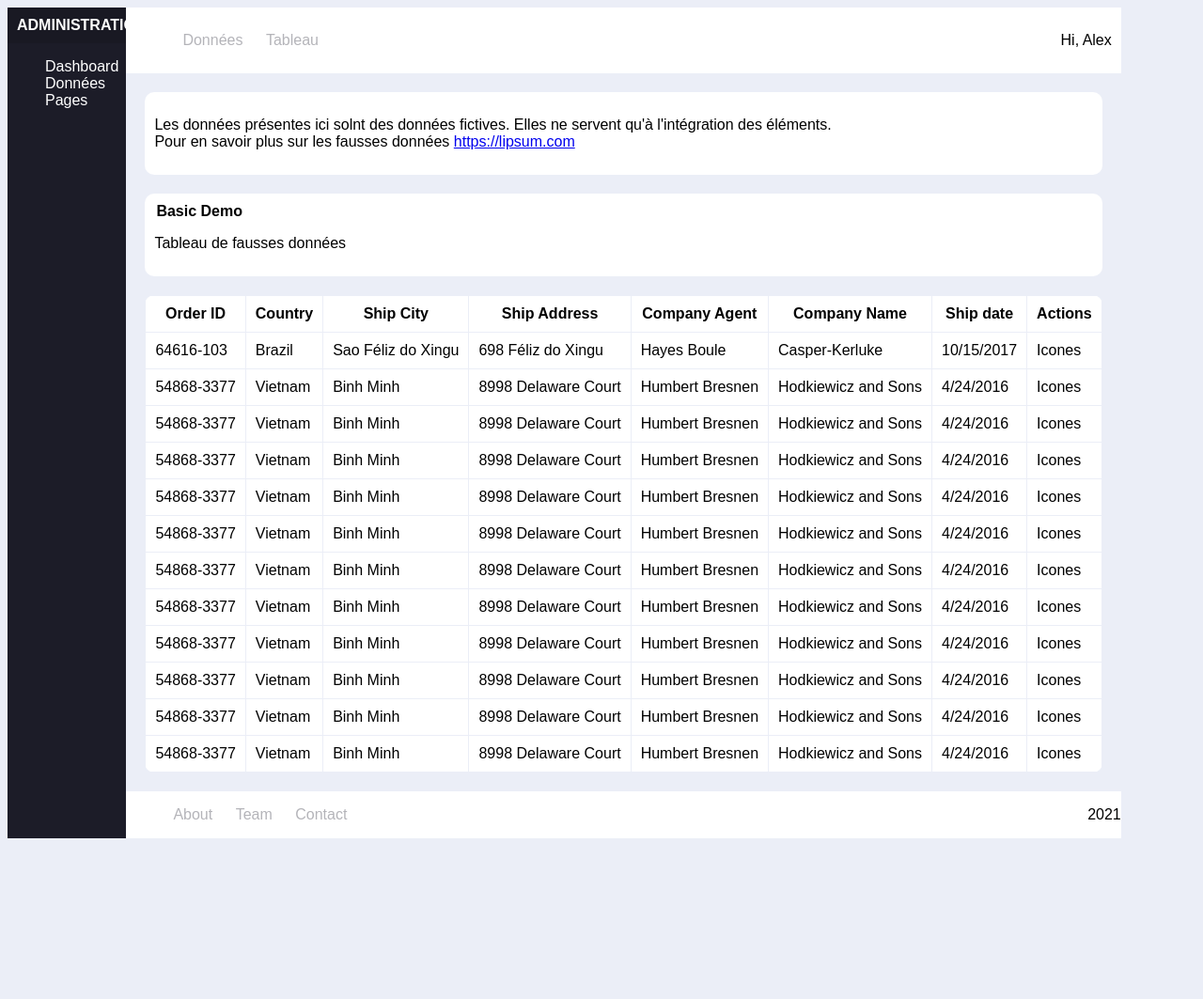
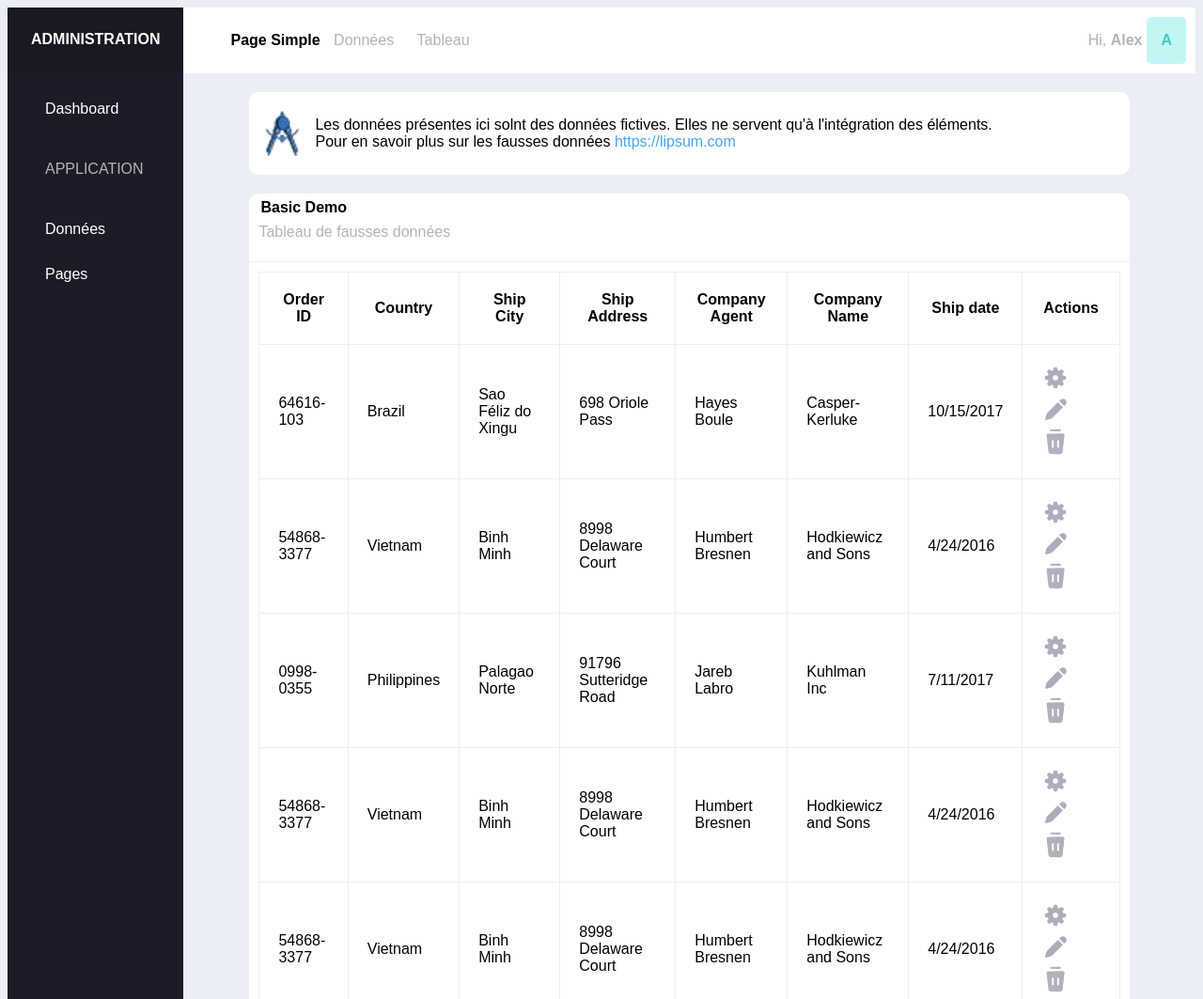
Before and after one commit to MarineHerbeth/Templates, a plain HTML site: page index.html in a window 1280 px wide. Shown: the top 1063 px of the page at 94% size. Before the commit the page ends 900 px from the top, so only its background shows below. Drawn offline with Linux system fonts and the light colour scheme.

Commit message:
docs: adding pictures

```diff
--- a/index.html
+++ b/index.html
@@ -10,7 +10,9 @@
     <nav>
         <legend> <strong>Administration</strong></legend>
         <ul>
+
             <li><a href="">Dashboard</a></li>
+            <p class="grey-text-uppercase">Application</p>
             <li><a href="">Données</a></li>
             <li><a href="">Pages</a></li>
         </ul>
@@ -18,21 +20,27 @@
     <section>
     <header class="background-white">
         <ul class="liste-horizontale">
+            <strong>Page Simple</strong>
             <li><a href="">Données</a></li>
             <li><a href="">Tableau</a></li>
         </ul>
-        <p>Hi, Alex</p>
+        <div>
+        <p class="grey-text">Hi, <strong> Alex</strong></p>
+        <div class="squared"><p> <strong> A </strong></p></div>
+    </div>
  </header>
  <main>
-    <section class="white-marged">
+    <section class="white-marged" id="flex">
+        <img src="images/compass.png" alt="Compas">
         <p>Les données présentes ici solnt des données fictives. Elles ne servent qu'à l'intégration des éléments. <br> Pour en savoir plus sur les fausses données <a href="https//lipsum.com">https://lipsum.com</a>
         </p>
     </section>
-    <Div class="white-marged">
+    <Div class="white-marged" id="radius-bottom">
     <legend> <strong>Basic Demo</strong></legend>
-<p>Tableau de fausses données</p>
+<p class="grey-text">Tableau de fausses données</p>
     </Div>
-    <table class="white-marged">
+    <div>
+    <table id="radius-top">
     <tr>
         <th>Order ID</th>
         <th>Country</th>
@@ -47,11 +55,11 @@
         <td>64616-103</td>
         <td>Brazil</td>
         <td>Sao Féliz do Xingu</td>
-        <td>698 Féliz do Xingu</td>
+        <td>698 Oriole Pass</td>
         <td>Hayes Boule</td>
         <td>Casper-Kerluke</td>
         <td>10/15/2017</td>
-        <td> Icones</td>
+        <td> <a href=""><img src="images/settings.png" alt="Réglages"> </a> <a href=""><img src="images/edit.png" alt="Editer"></a> <a href=""><img src="images/trash.png" alt="Supprimer"></a></td>
     </tr>
     <tr>
         <td>54868-3377</td>
@@ -61,7 +69,17 @@
         <td>Humbert Bresnen</td>
         <td>Hodkiewicz and Sons</td>
         <td>4/24/2016</td>
-        <td>Icones </td>
+        <td> <a href=""><img src="images/settings.png" alt="Réglages"> </a> <a href=""><img src="images/edit.png" alt="Editer"></a> <a href=""><img src="images/trash.png" alt="Supprimer"></a></td>
+    </tr>
+    <tr>
+        <td>0998-0355</td>
+        <td>Philippines</td>
+        <td>Palagao Norte</td>
+        <td>91796 Sutteridge Road</td>
+        <td>Jareb Labro</td>
+        <td>Kuhlman Inc</td>
+        <td>7/11/2017</td>
+        <td> <a href=""><img src="images/settings.png" alt="Réglages"> </a> <a href=""><img src="images/edit.png" alt="Editer"></a> <a href=""><img src="images/trash.png" alt="Supprimer"></a></td>
     </tr>
     <tr>
         <td>54868-3377</td>
@@ -71,7 +89,7 @@
         <td>Humbert Bresnen</td>
         <td>Hodkiewicz and Sons</td>
         <td>4/24/2016</td>
-        <td>Icones </td>
+        <td> <a href=""><img src="images/settings.png" alt="Réglages"> </a> <a href=""><img src="images/edit.png" alt="Editer"></a> <a href=""><img src="images/trash.png" alt="Supprimer"></a></td>
     </tr>
     <tr>
         <td>54868-3377</td>
@@ -81,7 +99,7 @@
         <td>Humbert Bresnen</td>
         <td>Hodkiewicz and Sons</td>
         <td>4/24/2016</td>
-        <td>Icones </td>
+        <td> <a href=""><img src="images/settings.png" alt="Réglages"> </a> <a href=""><img src="images/edit.png" alt="Editer"></a> <a href=""><img src="images/trash.png" alt="Supprimer"></a></td>
     </tr>
     <tr>
         <td>54868-3377</td>
@@ -91,7 +109,7 @@
         <td>Humbert Bresnen</td>
         <td>Hodkiewicz and Sons</td>
         <td>4/24/2016</td>
-        <td>Icones </td>
+        <td> <a href=""><img src="images/settings.png" alt="Réglages"> </a> <a href=""><img src="images/edit.png" alt="Editer"></a> <a href=""><img src="images/trash.png" alt="Supprimer"></a></td>
     </tr>
     <tr>
         <td>54868-3377</td>
@@ -101,7 +119,7 @@
         <td>Humbert Bresnen</td>
         <td>Hodkiewicz and Sons</td>
         <td>4/24/2016</td>
-        <td>Icones </td>
+        <td> <a href=""><img src="images/settings.png" alt="Réglages"> </a> <a href=""><img src="images/edit.png" alt="Editer"></a> <a href=""><img src="images/trash.png" alt="Supprimer"></a></td>
     </tr>
     <tr>
         <td>54868-3377</td>
@@ -111,7 +129,7 @@
         <td>Humbert Bresnen</td>
         <td>Hodkiewicz and Sons</td>
         <td>4/24/2016</td>
-        <td>Icones </td>
+        <td> <a href=""><img src="images/settings.png" alt="Réglages"> </a> <a href=""><img src="images/edit.png" alt="Editer"></a> <a href=""><img src="images/trash.png" alt="Supprimer"></a></td>
     </tr>
     <tr>
         <td>54868-3377</td>
@@ -121,7 +139,7 @@
         <td>Humbert Bresnen</td>
         <td>Hodkiewicz and Sons</td>
         <td>4/24/2016</td>
-        <td>Icones </td>
+        <td> <a href=""><img src="images/settings.png" alt="Réglages"> </a> <a href=""><img src="images/edit.png" alt="Editer"></a> <a href=""><img src="images/trash.png" alt="Supprimer"></a></td>
     </tr>
     <tr>
         <td>54868-3377</td>
@@ -131,7 +149,7 @@
         <td>Humbert Bresnen</td>
         <td>Hodkiewicz and Sons</td>
         <td>4/24/2016</td>
-        <td>Icones </td>
+        <td> <a href=""><img src="images/settings.png" alt="Réglages"> </a> <a href=""><img src="images/edit.png" alt="Editer"></a> <a href=""><img src="images/trash.png" alt="Supprimer"></a></td>
     </tr>
     <tr>
         <td>54868-3377</td>
@@ -141,7 +159,7 @@
         <td>Humbert Bresnen</td>
         <td>Hodkiewicz and Sons</td>
         <td>4/24/2016</td>
-        <td>Icones </td>
+        <td> <a href=""><img src="images/settings.png" alt="Réglages"> </a> <a href=""><img src="images/edit.png" alt="Editer"></a> <a href=""><img src="images/trash.png" alt="Supprimer"></a></td>
     </tr>
     <tr>
         <td>54868-3377</td>
@@ -151,19 +169,9 @@
         <td>Humbert Bresnen</td>
         <td>Hodkiewicz and Sons</td>
         <td>4/24/2016</td>
-        <td>Icones </td>
+        <td> <a href=""><img src="images/settings.png" alt="Réglages"> </a> <a href=""><img src="images/edit.png" alt="Editer"></a> <a href=""><img src="images/trash.png" alt="Supprimer"></a></td>
     </tr>
-    <tr>
-        <td>54868-3377</td>
-        <td>Vietnam</td>
-        <td>Binh Minh</td>
-        <td>8998 Delaware Court</td>
-        <td>Humbert Bresnen</td>
-        <td>Hodkiewicz and Sons</td>
-        <td>4/24/2016</td>
-        <td>Icones </td>
-    </tr>
-</table>
+</table></div>
  </main>
  <footer class="background-white">
     <ul class="liste-horizontale">
@@ -171,7 +179,7 @@
         <li><a href="">Team</a></li>
         <li><a href="">Contact</a></li>
     </ul>
-<p>2021</p>
+<p class="grey-text">2021</p>
  </footer>
 </section>
 </body>
--- a/style.css
+++ b/style.css
@@ -7,19 +7,21 @@ font-family: Arial, Helvetica, sans-serif;
 
 nav {
     background-color: #1c1c28;
-    width: 10%;
+    width: 15%;
     font-weight: 100;
 }
 
 nav legend {
     background-color: #191923;
     color: white;
-    padding: 10px;
+    padding: 25px;
     text-transform: uppercase;
+
 }
 
 nav ul {
     list-style-type: none;
+    line-height: 3 ;
 }
 
 nav a {
@@ -27,9 +29,16 @@ nav a {
     color: white;
 }
 
-nav p {
-    padding: 10px;
-    color: #d8d8dbbd;
+.grey-text {
+    color: #b4b4b9;
+    text-align: left;
+}
+
+.grey-text-uppercase {
+    color: #b4b4b9;
+    text-align: left;
+    text-transform: uppercase;
+
 }
 
 
@@ -55,6 +64,11 @@ td, th {
     min-width: auto;
 }
 
+.white-marged a {
+    text-decoration: none;
+    color: #4aa4f3;
+}
+
 table, th, td {
     border: 2px;
     border-style: solid;
@@ -62,6 +76,7 @@ table, th, td {
     border-collapse: collapse;
     border-width: 1px;
     border-color:#ebeef7 ;
+    padding: 20px;
 }
 
 #radius-top {
@@ -73,12 +88,23 @@ table, th, td {
     border-bottom-right-radius: 0px;
     border-bottom-left-radius: 0px;
     margin-bottom: 1px;
+    line-height: 10px;
 }
 
 header {display: flex;
     justify-content: space-between;
     padding: 10px;
 }
+
+.squared {
+    background-color:#c2f6f3 ;
+    padding-left: 15px;
+    padding-right: 15px;
+    margin-left: 5px;
+    border-radius: 5px;
+    color: #41cac3;
+}
+
 
 footer {display: flex;
 justify-content: space-between;
@@ -93,3 +119,31 @@ header a, footer a {
 header div {
     display: flex
 }
+
+#flex {
+    display: flex;
+    align-items: center;
+}
+#flex img {
+    width: 50px;
+    height: 50px;
+    margin-right: 10px;
+}
+
+main div {
+  background-color: white;
+  margin-left: 20px;
+  margin-right: 20px;
+  margin-bottom: 30px;
+  padding-left: 10px;
+  padding-right: 10px;
+  padding-top: 10px;
+  padding-bottom: 10px;
+  border-bottom-right-radius: 5px;
+  border-bottom-left-radius: 5px;
+
+}
+
+main {
+    padding-left: 50px;
+padding-right: 50px;}
```
Also changed, not shown: images/compass.png (added), images/edit.png (added), images/settings.png (added), images/trash.png (added).
